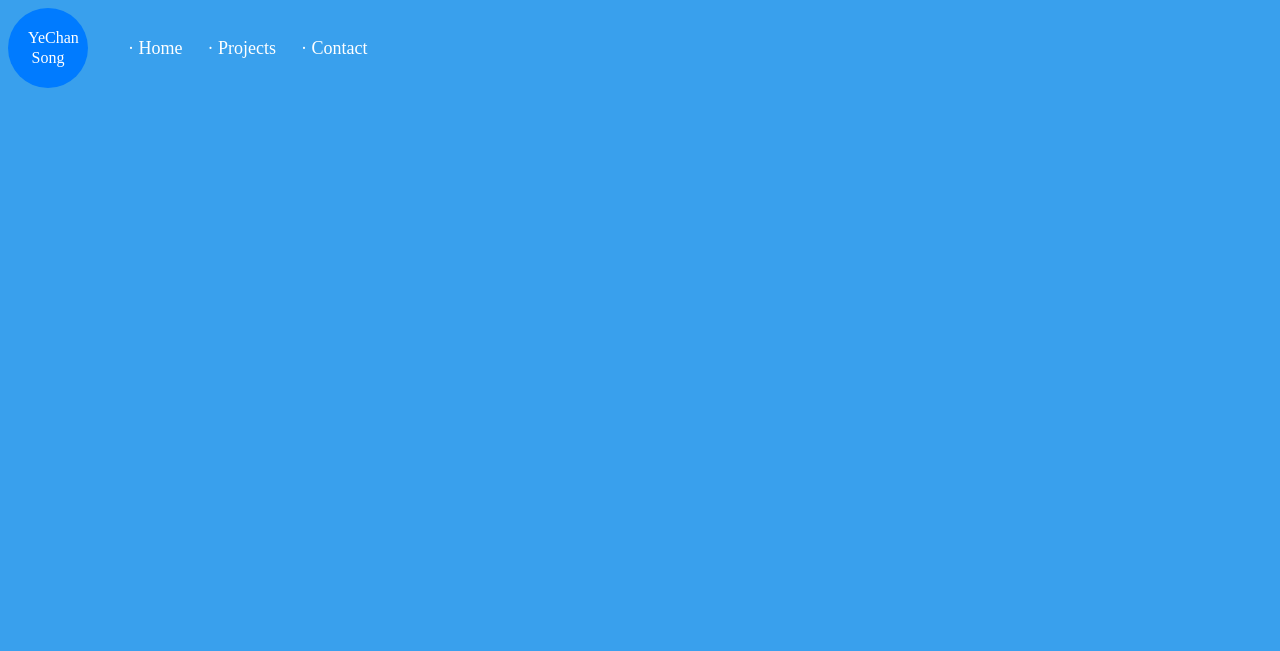
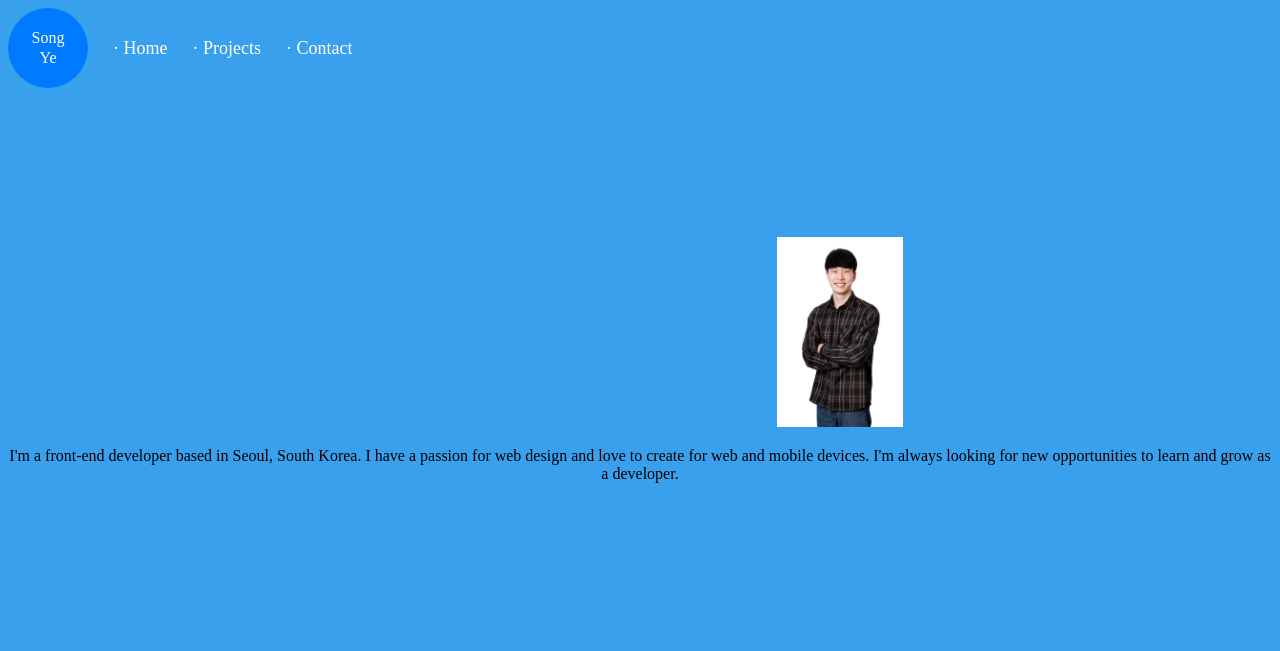
Before and after one commit to AriSongYe/Portfolio, a website: page index.html in a window 1280 px wide. Drawn offline with nearby package versions, Linux system fonts and the light colour scheme; a web font is replaced by a local one.

Commit message:
install gsap & hello animation

```diff
--- a/index.html
+++ b/index.html
@@ -5,19 +5,27 @@
     <meta name="viewport" content="width=device-width, initial-scale=1.0">
     <link rel="stylesheet" type="text/css" href="style.css">
     <link rel="stylesheet" type="text/css" href="nav_style.css">
-
+    <link href='//spoqa.github.io/spoqa-han-sans/css/SpoqaHanSansNeo.css' rel='stylesheet' type='text/css'>
     <title>Portfolio</title>
 </head>
 <body>
     <header>
         <nav>
             <ul>
-                <li><a href="about" id="name">YeChan Song</a></li>
+                <li><a href="about" id="name">Song Ye</a></li>
                 <li><a href="home" id="home">· Home</a></li>
                 <li><a href="projects" id=projects">· Projects</a></li>
                 <li><a href="contact" id="contact">· Contact</a></li>
             </ul>
         </nav>
+    </header>
+    <div class="container">
+        <div class="home">
+            <img class="profile" src="Assets/profile.jpeg" alt="profile">
+            <p>I'm a front-end developer based in Seoul, South Korea. I have a passion for web design and love to create for web and mobile devices. I'm always looking for new opportunities to learn and grow as a developer.</p>
+        </div>
+    </div>
+    <script src="https://cdnjs.cloudflare.com/ajax/libs/gsap/3.9.1/gsap.min.js"></script>
     <script src="script.js"></script>
 </body>
 </html>
--- a/nav_style.css
+++ b/nav_style.css
@@ -26,7 +26,7 @@ nav ul li a#name {
     width: 40px; /* 링크의 너비 */
     height: 40px; /* 링크의 높이 */
     line-height: 20px; /* 링크 안의 텍스트를 수직 가운데 정렬 */
-    margin-right: 40px;
+    margin-right: 25px;
     font-size: 16px; /* 폰트 크기 설정 */
     position: relative; /* 자식 요소에 대한 상대적인 위치 설정 */
     vertical-align: middle; /* 텍스트를 수직 가운데로 정렬 */
--- a/script.js
+++ b/script.js
@@ -0,0 +1 @@
+gsap.to(".profile", { x: 200, duration: 2 });
--- a/style.css
+++ b/style.css
@@ -1,39 +1,19 @@
 * {
     background-color: #39A0ED;
+    font-family: 'Spoqa Han Sans Neo', 'sans-serif';
 }
 
-nav ul {
-    list-style-type: none;
-    padding: 0;
-    margin: 0;
+.container {
     display: flex;
-}
-nav ul li {
-    list-style: none; /* 리스트 스타일 제거 */
+    justify-content: center;
+    align-items: center;
+    height: 70vh;
 }
 
-nav ul li a {
-    color: #fff; /* 텍스트 색상 설정 */
-    text-align: center;
-    text-decoration: none;
-    margin-right: 20px;
+.home {
+    text-align: center; /* 부모 요소에 이미지를 가운데로 정렬 */
 }
 
-nav ul li a#name {
-    display: inline-block; /* 인라인 블록 요소로 변경하여 텍스트의 크기에 맞추도록 함 */
-    padding: 20px; /* 텍스트 주위에 여백 추가 */
-    border-radius: 50%; /* 동그란 배경을 만들기 위해 경계 반지름 설정 */
-    background-color: #007bff; /* 배경 색상 설정 */
-    width: 40px; /* 링크의 너비 */
-    height: 40px; /* 링크의 높이 */
-    line-height: 20px; /* 링크 안의 텍스트를 수직 가운데 정렬 */
-    margin-right: 20px; /* 링크 간의 간격 설정 */
-    position: relative; /* 자식 요소에 대한 상대적인 위치 설정 */
-    transition: transform 0.3s ease; /* 변환 속성에 대한 애니메이션 추가 */
-    vertical-align: middle; /* 텍스트를 수직 가운데로 정렬 */
+.profile {
+    width: 10%;
 }
-
-
-nav ul li a#name:hover {
-    transform: rotateX(180deg); /* X 축을 중심으로 180도 회전하여 종이접기 효과를 줌 */
-}
```
Also changed, not shown: package.json (added, +15 -0 lines), Assets/profile.jpeg (added), Assets/profile.svg (added), 1 other file.
